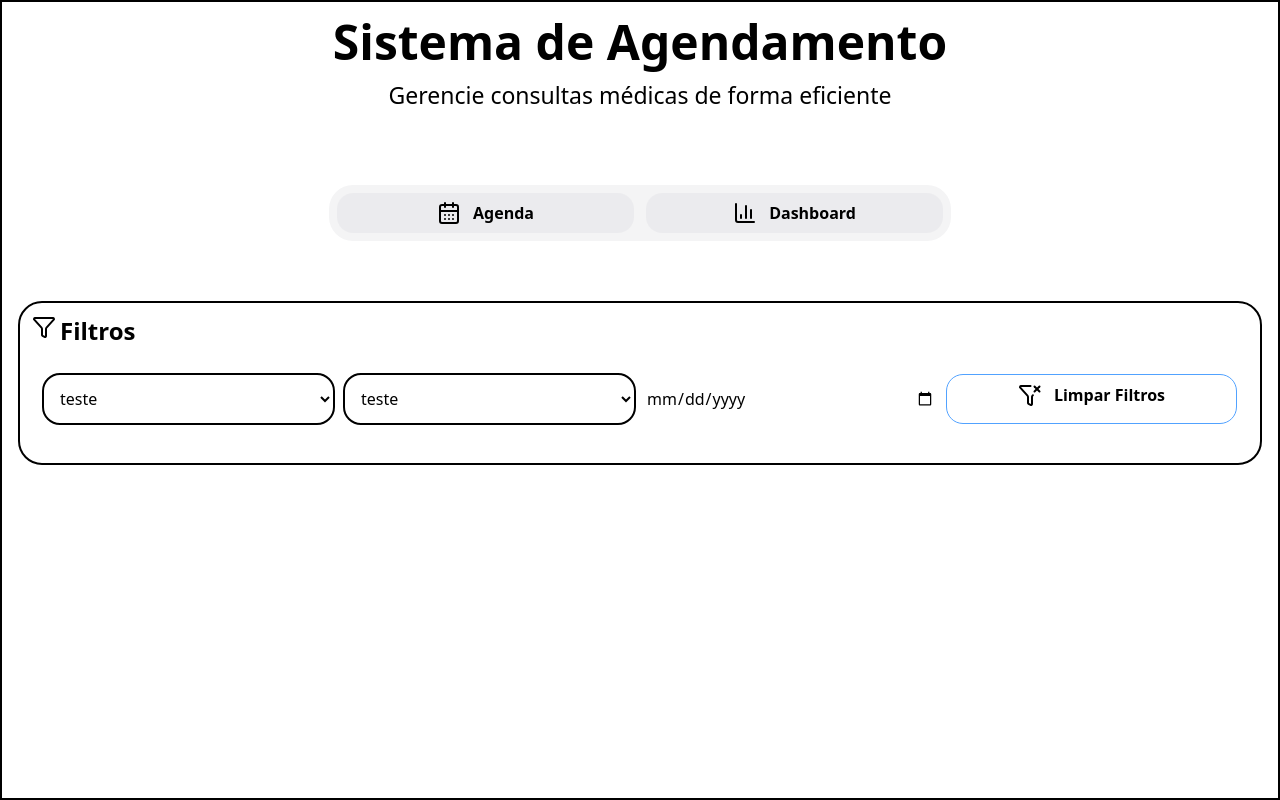
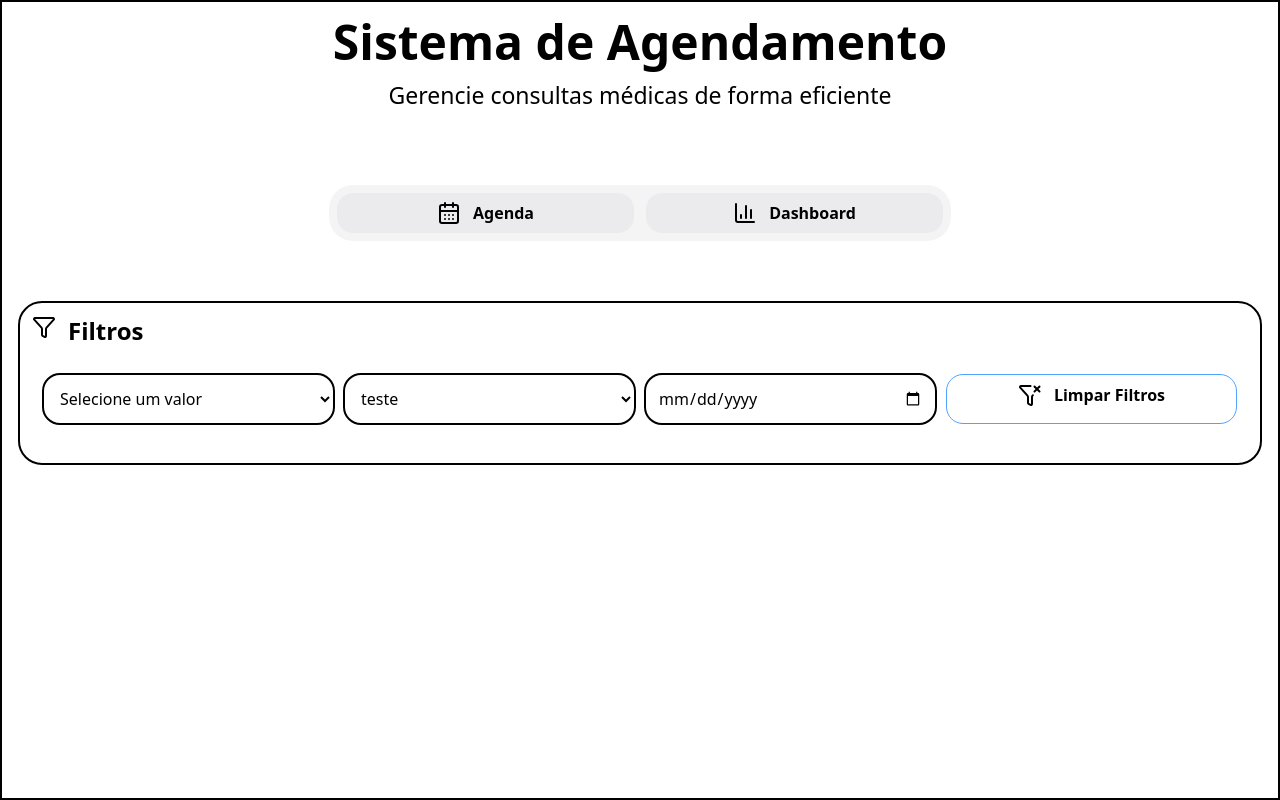
Before and after one commit to LipeDorrio/agenda_consulta, a React (Vite) app: page / in a window 1280 px wide. Built offline with nearby package versions, Linux system fonts and the light colour scheme.

Commit message:
feat: improve layout and accessibility of filters in App component

```diff
--- a/src/App.tsx
+++ b/src/App.tsx
@@ -8,7 +8,7 @@ function App() {
       <div className="m-4">
         <Navbar />
         <div className="border-2 p-3 bg-zinc-150 w-full rounded-3xl">
-          <h1 className="font-bold text-2xl flex gap-1">
+          <h1 className="font-bold text-2xl flex gap-3">
             <Funnel />
             Filtros
           </h1>
@@ -18,6 +18,7 @@ function App() {
               name=""
               id=""
             >
+              <option value="" disabled selected>Selecione um valor</option>
               <option value="">teste</option>
             </select>
             <select
@@ -25,9 +26,10 @@ function App() {
               name=""
               id=""
             >
-              <option value="">teste</option>
+              <option value="" disabled selected>Selecione um valor</option>
+              <option value="teste" selected>teste</option>
             </select>
-            <input type="date" />
+            <input type="date" className="outline-2 hover:outline-blue-900 rounded-2xl p-3"/>
             <Button classe="outline-1">
               <FunnelX />
               Limpar Filtros
```
